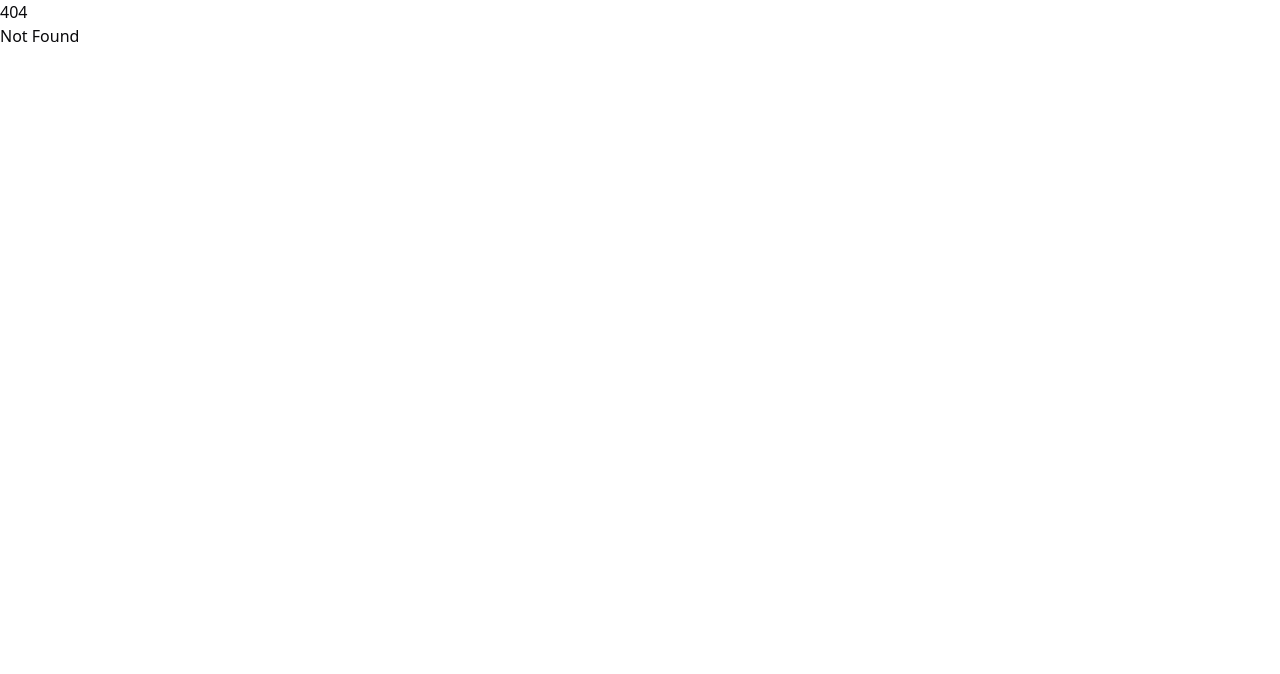
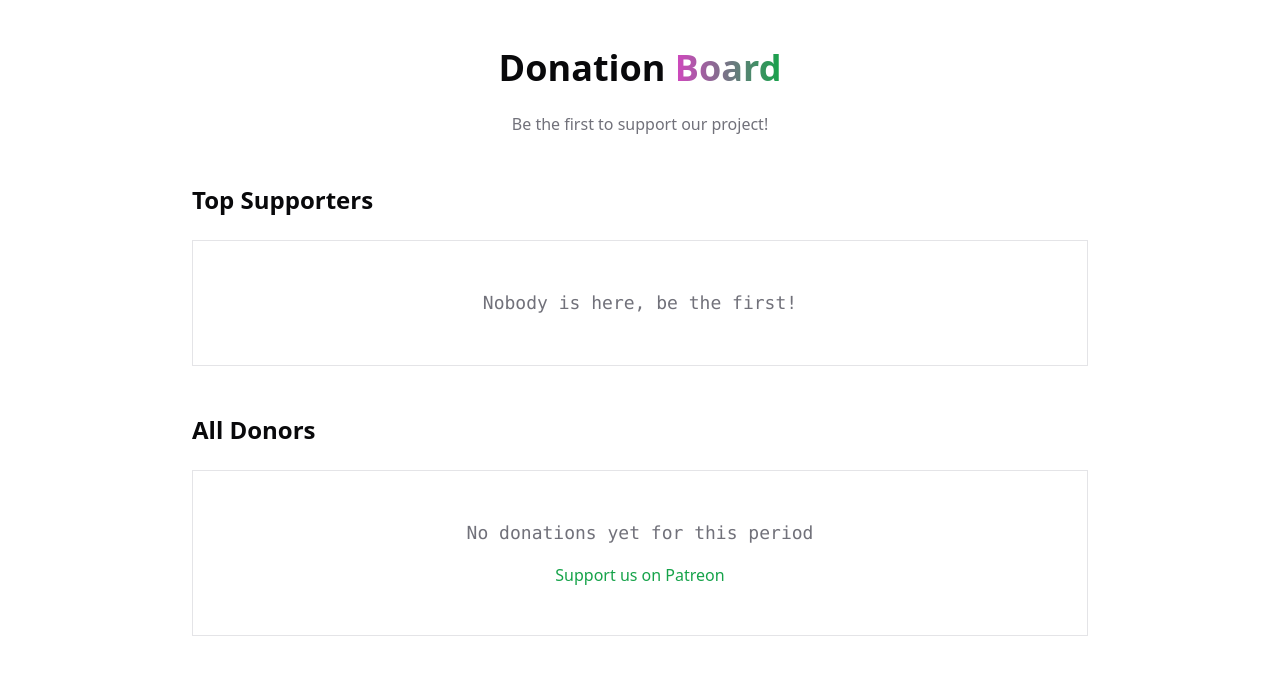
Before and after one commit to mx6assets/mx60.github.io, a SvelteKit app: page /donation-board in a window 1280 px wide. Before the commit this address had no page. Shown: the top 674 px of the page. Built offline with nearby package versions, Linux system fonts and the light colour scheme.

Commit message:
Add donation board and release notes pages with dynamic content display

```diff
--- /dev/null
+++ b/src/routes/donation-board/+page.svelte
@@ -0,0 +1,93 @@
+<script lang="ts">
+    import { donors, getTotalDonations, getTopDonors } from '$lib/donation-board';
+    import { Badge } from "$lib/components/ui/badge";
+    import { siteConfig } from '$lib/config';
+
+    const totalDonations = getTotalDonations();
+    const topDonors = getTopDonors();
+</script>
+
+<section class="container relative overflow-hidden min-h-screen">
+
+    <div class="pointer-events-none absolute inset-0 flex items-center justify-center">
+        <div class="absolute inset-0 bg-grid-black/20 [mask-image:radial-gradient(ellipse_at_center,black_30%,transparent_70%)]" ></div>
+    </div>
+
+
+    <div class="relative z-10 mx-auto py-12 max-w-4xl">
+        <div class="text-center space-y-6 mb-12">
+            <h1 class="text-4xl font-bold">
+                Donation
+                <span class="text-transparent bg-gradient-to-r from-[#D247BF] to-primary bg-clip-text">
+                    Board
+                </span>
+            </h1>
+
+            <p class="text-muted-foreground max-w-xl mx-auto">
+                {#if totalDonations > 0}
+                    Thank you to all our amazing supporters! Total donations: ${totalDonations}
+                {:else}
+                    Be the first to support our project!
+                {/if}
+            </p>
+        </div>
+
+
+        <div class="mb-12">
+            <h2 class="text-2xl font-bold mb-6">Top Supporters</h2>
+            {#if topDonors.length > 0}
+                <div class="grid grid-cols-1 md:grid-cols-3 gap-6">
+                    {#each topDonors as donor}
+                        <div class="bg-card/50 backdrop-blur-sm border rounded-lg p-6 text-center">
+                            <div class="mb-4">
+                                {#if donor.avatar}
+                                    <img src={donor.avatar} alt={donor.name} class="w-16 h-16 rounded-full mx-auto" />
+                                {:else}
+                                    <div class="w-16 h-16 rounded-full bg-primary/20 mx-auto" ></div>
+                                {/if}
+                            </div>
+                            <h3 class="text-lg font-bold">{donor.name}</h3>
+                            <p class="text-muted-foreground">${donor.amount} donated</p>
+                        </div>
+                    {/each}
+                </div>
+            {:else}
+                <div class="text-center p-12 bg-card/50 backdrop-blur-sm border rounded-lg">
+                    <p class="text-lg text-muted-foreground font-mono">Nobody is here, be the first!</p>
+                </div>
+            {/if}
+        </div>
+
+
+        <div>
+            <h2 class="text-2xl font-bold mb-6">All Donors</h2>
+            {#if donors.length > 0}
+                <div class="grid grid-cols-1 md:grid-cols-2 gap-6">
+                    {#each donors as donor}
+                        <div class="bg-card/50 backdrop-blur-sm border rounded-lg p-6">
+                            <div class="flex items-center space-x-4">
+                                {#if donor.avatar}
+                                    <img src={donor.avatar} alt={donor.name} class="w-12 h-12 rounded-full" />
+                                {:else}
+                                    <div class="w-12 h-12 rounded-full bg-primary/20" ></div>
+                                {/if}
+                                <div>
+                                    <h3 class="text-lg font-bold">{donor.name}</h3>
+                                    <p class="text-muted-foreground">${donor.amount} donated</p>
+                                </div>
+                            </div>
+                        </div>
+                    {/each}
+                </div>
+            {:else}
+                <div class="text-center p-12 bg-card/50 backdrop-blur-sm border rounded-lg">
+                    <p class="text-lg text-muted-foreground font-mono">No donations yet for this period</p>
+                    <a href="https://www.patreon.com/c/MX6"
+                       class="inline-block mt-4 text-primary hover:underline font-medium">
+                        Support us on Patreon
+                    </a>
+                </div>
+            {/if}
+        </div>
+    </div>
+</section>
--- /dev/null
+++ b/src/routes/release-notes/+page.svelte
@@ -0,0 +1,83 @@
+<script lang="ts">
+    import { releaseNotes } from '$lib/release-notes';
+    import { Badge } from "$lib/components/ui/badge";
+    import { ArrowLeft } from "lucide-svelte";
+    import { siteConfig } from '$lib/config';
+</script>
+<section class="container relative overflow-hidden min-h-screen">
+
+    <div class="pointer-events-none absolute inset-0 flex items-center justify-center">
+        <div class="absolute inset-0 bg-grid-black/20 [mask-image:radial-gradient(ellipse_at_center,black_30%,transparent_70%)]" ></div>
+    </div>
+
+
+    <div class="relative z-10 mx-auto py-12 max-w-4xl">
+
+        <div class="text-center space-y-6 mb-12">
+
+            <h1 class="text-4xl font-bold">
+                Release
+                <span class="text-transparent bg-gradient-to-r from-[#D247BF] to-primary bg-clip-text">
+                    Notes
+                </span>
+            </h1>
+
+            <p class="text-muted-foreground max-w-xl mx-auto">
+                Track our journey and updates as we continue to expand and improve MX6 Studio
+            </p>
+        </div>
+
+
+        <div class="space-y-6">
+            {#each releaseNotes as note}
+                <div class="group relative bg-card/50 backdrop-blur-sm border rounded-lg p-6 transition-all duration-300 hover:border-primary/50">
+                    <div class="absolute -inset-2 bg-gradient-to-r from-primary/20 to-[#D247BF]/20 rounded-lg blur opacity-0 group-hover:opacity-100 transition-opacity"></div>
+                    <div class="relative flex gap-6">
+                        <div class="flex-1">
+                            <div class="flex items-center justify-between mb-4">
+                                <h2 class="text-xl font-bold">{note.version}</h2>
+                                <Badge variant="outline">{note.date}</Badge>
+                            </div>
+                            <div class="space-y-2">
+                                <h3 class="text-sm font-medium text-muted-foreground">Added:</h3>
+                                <ul class="space-y-1">
+                                    {#each note.additions as addition}
+                                        <li class="text-sm pl-4 relative before:absolute before:left-0 before:top-[0.6em] before:h-1.5 before:w-1.5 before:rounded-full before:bg-primary/80">
+                                            {addition}
+                                        </li>
+                                    {/each}
+                                </ul>
+                            </div>
+                        </div>
+                        {#if note.image}
+                            <div class="flex-shrink-0 w-48">
+                                <img
+                                    src={note.image}
+                                    alt="Release preview"
+                                    class="w-full h-full object-cover rounded-lg"
+                                />
+                            </div>
+                        {/if}
+                    </div>
+                </div>
+            {/each}
+        </div>
+    </div>
+</section>
+
+<style>
+    /* Grid background pattern */
+    .bg-grid-black {
+        background-size: 40px 40px;
+        background-image:
+            linear-gradient(to right, rgb(0 0 0) 1px, transparent 1px),
+            linear-gradient(to bottom, rgb(0 0 0) 1px, transparent 1px);
+        background-position: center center;
+    }
+
+    :global(.dark) .bg-grid-black {
+        background-image:
+            linear-gradient(to right, rgb(255 255 255 / 0.1) 1px, transparent 1px),
+            linear-gradient(to bottom, rgb(255 255 255 / 0.1) 1px, transparent 1px);
+    }
+</style>
```
